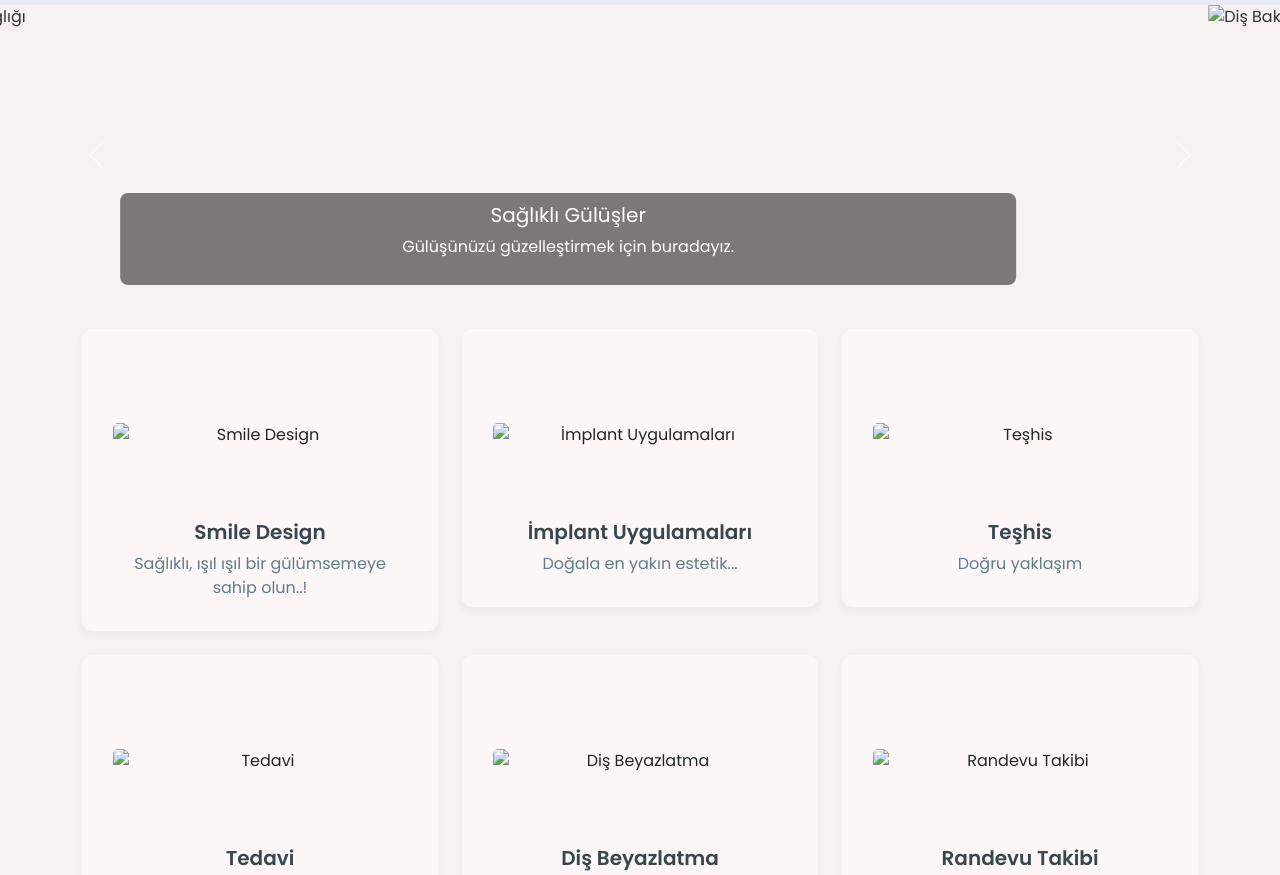
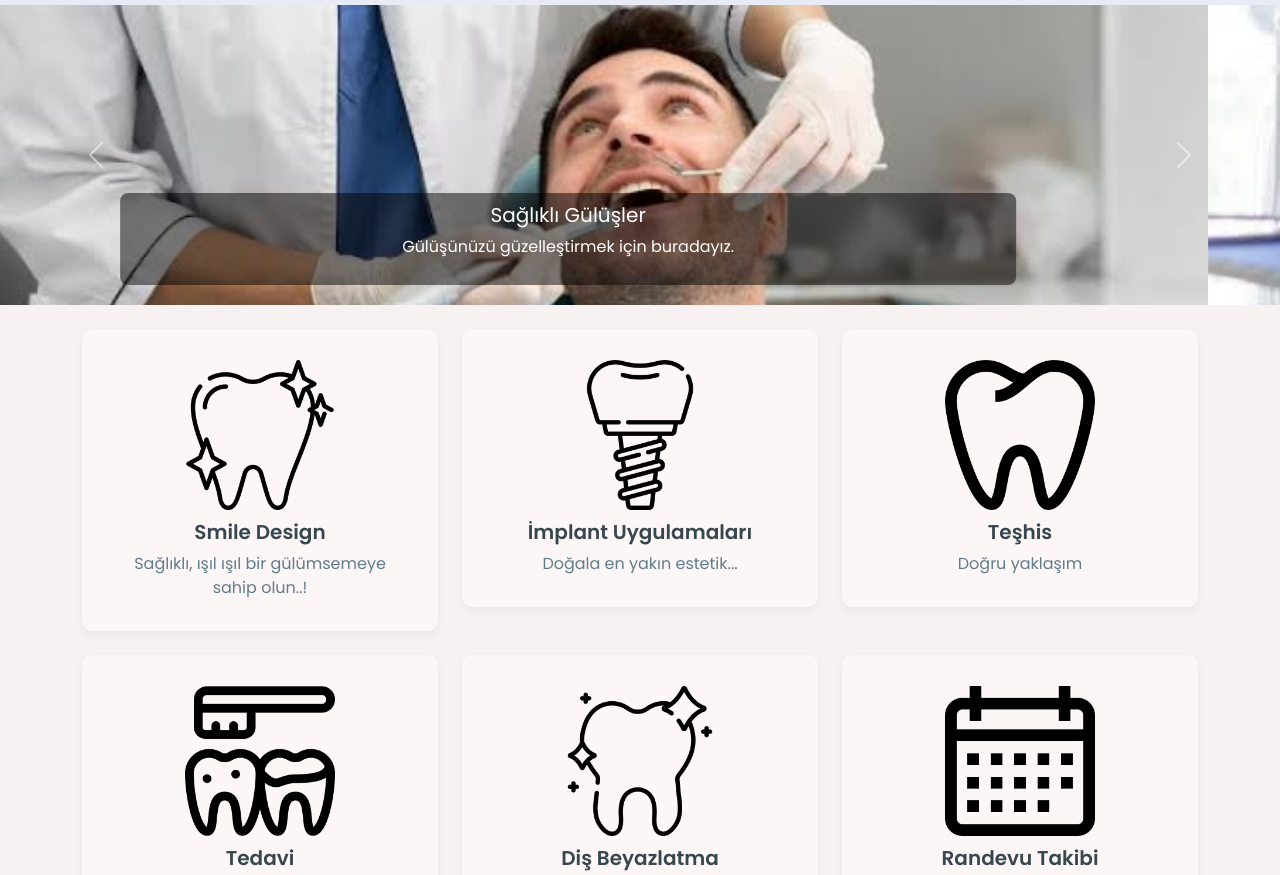
Before and after one commit to enstalha/mobile-deneme, a plain HTML site: page index.html in a window 1280 px wide. Shown: the part 51-926 px from the top of the page. Drawn offline with nearby package versions, Linux system fonts and the light colour scheme.

Commit message:
Update index.html

```diff
--- a/index.html
+++ b/index.html
@@ -44,14 +44,14 @@
   <div id="carouselExample" class="carousel slide" data-bs-ride="carousel">
     <div class="carousel-inner">
       <div class="carousel-item active">
-        <img src="images/dis1.jpeg" class="d-block w-100" alt="Diş Sağlığı">
+        <img src="dis1.jpeg" class="d-block w-100" alt="Diş Sağlığı">
         <div class="carousel-caption">
           <h5>Sağlıklı Gülüşler</h5>
           <p>Gülüşünüzü güzelleştirmek için buradayız.</p>
         </div>
       </div>
       <div class="carousel-item">
-        <img src="images/dis2.jpeg" class="d-block w-100" alt="Diş Bakımı">
+        <img src="dis2.jpeg" class="d-block w-100" alt="Diş Bakımı">
         <div class="carousel-caption">
           <h5>Diş Bakımı</h5>
           <p>Doğru ağız ve diş bakımı ile sağlıklı bir hayat.</p>
@@ -75,7 +75,7 @@
         <div class="card service-card">
           <div class="card-body">
             <div class="card-img-container">
-              <img src="images/smile-design.png" alt="Smile Design" class="card-img-top">
+              <img src="smile-design.png" alt="Smile Design" class="card-img-top">
             </div>
             <h5 class="card-title">Smile Design</h5>
             <p class="card-text">Sağlıklı, ışıl ışıl bir gülümsemeye sahip olun..!</p>
@@ -86,7 +86,7 @@
         <div class="card service-card">
           <div class="card-body">
             <div class="card-img-container">
-              <img src="images/implant.png" alt="İmplant Uygulamaları" class="card-img-top">
+              <img src="implant.png" alt="İmplant Uygulamaları" class="card-img-top">
             </div>
             <h5 class="card-title">İmplant Uygulamaları</h5>
             <p class="card-text">Doğala en yakın estetik...</p>
@@ -97,7 +97,7 @@
         <div class="card service-card">
           <div class="card-body">
             <div class="card-img-container">
-              <img src="images/teshis.png" alt="Teşhis" class="card-img-top">
+              <img src="teshis.png" alt="Teşhis" class="card-img-top">
             </div>
             <h5 class="card-title">Teşhis</h5>
             <p class="card-text">Doğru yaklaşım</p>
@@ -108,7 +108,7 @@
         <div class="card service-card">
           <div class="card-body">
             <div class="card-img-container">
-              <img src="images/tedavi.png" alt="Tedavi" class="card-img-top">
+              <img src="tedavi.png" alt="Tedavi" class="card-img-top">
             </div>
             <h5 class="card-title">Tedavi</h5>
             <p class="card-text">Bireysel yaklaşım</p>
@@ -119,7 +119,7 @@
         <div class="card service-card">
           <div class="card-body">
             <div class="card-img-container">
-              <img src="images/beyazlatma.png" alt="Diş Beyazlatma" class="card-img-top">
+              <img src="beyazlatma.png" alt="Diş Beyazlatma" class="card-img-top">
             </div>
             <h5 class="card-title">Diş Beyazlatma</h5>
             <p class="card-text">Daha beyaz ve daha ışıltılı bir görünüm...</p>
@@ -130,7 +130,7 @@
         <div class="card service-card">
           <div class="card-body">
             <div class="card-img-container">
-              <img src="images/randevu-takibi.png" alt="Randevu Takibi" class="card-img-top">
+              <img src="randevu-takibi.png" alt="Randevu Takibi" class="card-img-top">
             </div>
             <h5 class="card-title">Randevu Takibi</h5>
             <p class="card-text">Randevu takibinizi dilediğiniz gibi oluşturun.</p>
```
